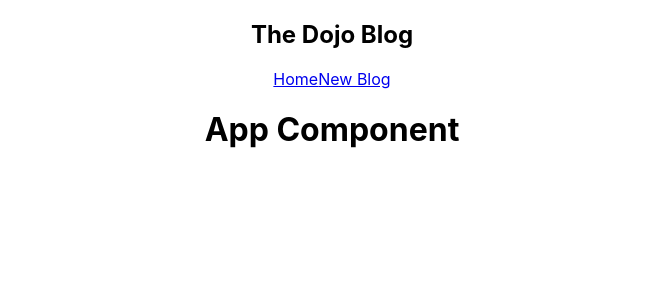
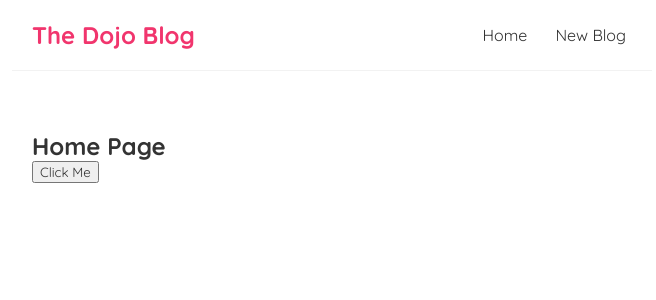
Before and after one commit to SmithD216/react-tutorial, a React (Create React App) app in the folder blog/: page / in a window 1280 px wide. Shown: the top 300 px of the page, without its empty margins (308-964 px from the left). Built offline with nearby package versions, Linux system fonts and the light colour scheme.

Commit message:
Adding styling

```diff
--- a/blog/src/App.css
+++ /dev/null
@@ -1,38 +0,0 @@
-.App {
-  text-align: center;
-}
-
-.App-logo {
-  height: 40vmin;
-  pointer-events: none;
-}
-
-@media (prefers-reduced-motion: no-preference) {
-  .App-logo {
-    animation: App-logo-spin infinite 20s linear;
-  }
-}
-
-.App-header {
-  background-color: #282c34;
-  min-height: 100vh;
-  display: flex;
-  flex-direction: column;
-  align-items: center;
-  justify-content: center;
-  font-size: calc(10px + 2vmin);
-  color: white;
-}
-
-.App-link {
-  color: #61dafb;
-}
-
-@keyframes App-logo-spin {
-  from {
-    transform: rotate(0deg);
-  }
-  to {
-    transform: rotate(360deg);
-  }
-}
--- a/blog/src/App.js
+++ b/blog/src/App.js
@@ -1,4 +1,3 @@
-import './App.css';
 import Navbar from './Navbar'
 import Home from './Home'
 
@@ -7,7 +6,7 @@
     <div className="App">
       <Navbar />
       <div className='content'>
-        <h1>App Component</h1>
+        <Home />
       </div>
     </div>
   );
--- a/blog/src/Home.js
+++ b/blog/src/Home.js
@@ -2,6 +2,7 @@
     return (
         <div className="home">
             <h2>Home Page</h2>
+            <button>Click Me</button>
         </div>
     );
 }
--- a/blog/src/index.css
+++ b/blog/src/index.css
@@ -1,13 +1,35 @@
-body {
+@import url('https://fonts.googleapis.com/css2?family=Quicksand:wght@300;400;500;600;700&display=swap');
+
+/* base styles */
+* {
   margin: 0;
-  font-family: -apple-system, BlinkMacSystemFont, 'Segoe UI', 'Roboto', 'Oxygen',
-    'Ubuntu', 'Cantarell', 'Fira Sans', 'Droid Sans', 'Helvetica Neue',
-    sans-serif;
-  -webkit-font-smoothing: antialiased;
-  -moz-osx-font-smoothing: grayscale;
+  font-family: "Quicksand";
+  color: #333;
 }
-
-code {
-  font-family: source-code-pro, Menlo, Monaco, Consolas, 'Courier New',
-    monospace;
+.navbar {
+  padding: 20px;
+  display: flex;
+  align-items: center;
+  max-width: 600px;
+  margin: 0 auto;
+  border-bottom: 1px solid #f2f2f2;
 }
+.navbar h1 {
+  color: #f1356d;
+}
+.navbar .links {
+  margin-left: auto;
+}
+.navbar a {
+  margin-left: 16px;
+  text-decoration: none;
+  padding: 6px;
+}
+.navbar a:hover {
+  color: #f1356d;
+}
+.content {
+  max-width: 600px;
+  margin: 40px auto;
+  padding: 20px;
+}
```
